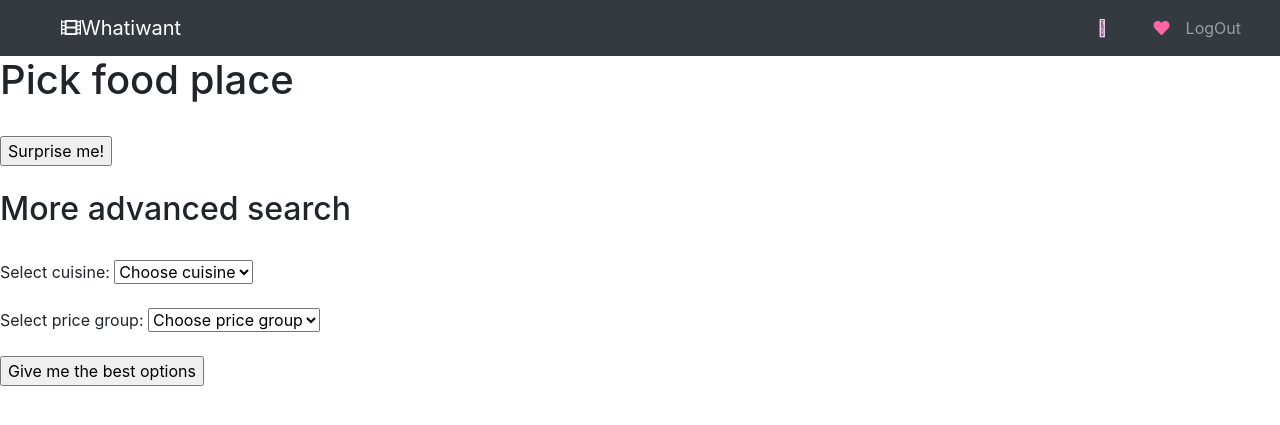
After one commit to Kseniashhh/my_project, a Flask app: page /pick_food in a window 1280 px wide. The commit adds this page. Shown: the top 425 px of the page. Run offline with Flask 2, Linux system fonts and the light colour scheme; the visitor is signed in with stand-in values (Sample User, id 1); some libraries are stand-ins or nearby versions.

Commit message:
Start working on my account and yelp

```diff
--- /dev/null
+++ b/API_funcs.py
@@ -0,0 +1,123 @@
+import argparse
+import json
+import pprint
+import requests
+import sys
+import urllib
+
+from urllib.error import HTTPError
+from urllib.parse import quote
+from urllib.parse import urlencode
+
+API_KEY = os.environ['YELP_API_KEY']
+
+API_HOST = 'https://api.yelp.com'
+SEARCH_PATH = '/v3/businesses/search'
+BUSINESS_PATH = '/v3/businesses/'
+# DEFAULT_TERM = 'dinner'
+DEFAULT_LOCATION = 'San Francisco, CA'
+SEARCH_LIMIT = 3
+
+
+
+def request(host, path, api_key, url_params=None):
+    """Given your API_KEY, send a GET request to the API.
+    Args:
+        host (str): The domain host of the API.
+        path (str): The path of the API after the domain.
+        API_KEY (str): Your API Key.
+        url_params (dict): An optional set of query parameters in the request.
+    Returns:
+        dict: The JSON response from the request.
+    Raises:
+        HTTPError: An error occurs from the HTTP request.
+    """
+    url_params = url_params or {}
+    url = '{0}{1}'.format(host, quote(path.encode('utf8')))
+    headers = {
+        'Authorization': 'Bearer %s' % api_key,
+    }
+
+    print(u'Querying {0} ...'.format(url))
+
+    response = requests.request('GET', url, headers=headers, params=url_params)
+
+    return response.json()
+
+
+def search(api_key, term, price):
+    """Query the Search API by a search term and location.
+    Args:
+        term (str): The search term passed to the API.
+        location (str): The search location passed to the API.
+    Returns:
+        dict: The JSON response from the request.
+    """
+
+    url_params = {
+        'term': term.replace(' ', '+'),
+        'price': location.replace(' ', '+'),
+        'limit': SEARCH_LIMIT
+    }
+    print(url_params)
+    return request(API_HOST, SEARCH_PATH, API_KEY, url_params=url_params)
+
+
+def get_business(api_key, business_id):
+    """Query the Business API by a business ID.
+    Args:
+        business_id (str): The ID of the business to query.
+    Returns:
+        dict: The JSON response from the request.
+    """
+    business_path = BUSINESS_PATH + business_id
+
+    return request(API_HOST, business_path, API_KEY)
+
+
+def query_api(term, location):
+    """Queries the API by the input values from the user.
+    Args:
+        term (str): The search term to query.
+        location (str): The location of the business to query.
+    """
+    response = search(API_KEY, term, location)
+
+    businesses = response.get('businesses')
+
+    if not businesses:
+        print(u'No businesses for {0} in {1} found.'.format(term, location))
+        return
+
+    business_id = businesses[0]['id']
+
+    print(u'{0} businesses found, querying business info ' \
+        'for the top result "{1}" ...'.format(
+            len(businesses), business_id))
+    response = get_business(API_KEY, business_id)
+
+    print(u'Result for business "{0}" found:'.format(business_id))
+    pprint.pprint(response, indent=2)
+
+
+def main():
+    parser = argparse.ArgumentParser()
+
+    parser.add_argument('-q', '--term', dest='term', default=DEFAULT_TERM,
+                        type=str, help='Search term (default: %(default)s)')
+    parser.add_argument('-l', '--location', dest='location',
+                        default=DEFAULT_LOCATION, type=str,
+                        help='Search location (default: %(default)s)')
+
+    input_values = parser.parse_args()
+
+    try:
+        query_api(input_values.term, input_values.location)
+    except HTTPError as error:
+        sys.exit(
+            'Encountered HTTP error {0} on {1}:\n {2}\nAbort program.'.format(
+                error.code,
+                error.url,
+                error.read(),
+            )
+        )
--- a/server.py
+++ b/server.py
@@ -3,6 +3,7 @@ from jinja2 import StrictUndefined
 import os
 
 from flask import Flask
+
 from flask_debugtoolbar import DebugToolbarExtension
 
 from model import connect_to_db, db
@@ -20,7 +21,7 @@ import random
 
 import json
 
-import guidebox
+import API_funcs as ap
 
 from datetime import datetime
 
@@ -33,14 +34,14 @@ from urllib.parse import urlencode
 # guidebox.api_key = os.environ['GUIDEBOX_TRIAL_KEY']
 # guidebox.region = "US"
 
-API_KEY = os.environ['YELP_API_KEY']
+# API_KEY = os.environ['YELP_API_KEY']
 
-API_HOST = 'https://api.yelp.com'
-SEARCH_PATH = '/v3/businesses/search'
-BUSINESS_PATH = '/v3/businesses/'
-DEFAULT_TERM = 'dinner'
-DEFAULT_LOCATION = 'San Francisco, CA'
-SEARCH_LIMIT = 3
+# API_HOST = 'https://api.yelp.com'
+# SEARCH_PATH = '/v3/businesses/search'
+# BUSINESS_PATH = '/v3/businesses/'
+# # DEFAULT_TERM = 'dinner'
+# DEFAULT_LOCATION = 'San Francisco, CA'
+# SEARCH_LIMIT = 3
 
 
 app = Flask(__name__)
@@ -194,7 +195,21 @@ def user_login():
 
 
 
+####################################################################
 
+
+@app.route("/my_account")
+def show_my_account():
+    """ Rendering my account"""
+
+    current_user = User.get(user_id = session["user"])
+
+    num_movie = MovieList.query.filter_by(user_id=session,interested=1).count()
+    print(num_foods)
+    num_foods = 0
+
+
+    return render_template("my_account.html", user=current_user, mov_count=num_movie, food_count=num_foods)
 
 ####################################################################
 
@@ -309,38 +324,55 @@ def show_more():
 
 @app.route("/foods")
 def display_food():
-    """ Display three places on page """
+    """ Display three food places on page """
 
+    what_type = request.args.get("type")
+
+    mov_list = get_food(what_type)
+
+    return render_template("your_food.html", foods = food_list, type=what_type)
+
+
+
+
+def get_food(what_type):
+    """ Get the list of 3 food places"""
 
     food_list = []
     i=0
-
-    what_type = request.args.get("type")
 
 
     if what_type == "random":
 
         while i < 3 :
             random_id = random.choice(range(1,45001))
-            food_path = BUSINESS_PATH + random_id
-            food_request = request(API_HOST, business_path, API_KEY)
-            print (food_request)
-
-            movie_list.append(food_request)
-            i +=1
+            movie = Movie.query.get(random_id)
+            if movie.movie_id in session["seen"]:
+                continue
+            else:
+                movie_list.append(movie)
+                session["seen"].append(movie.movie_id)
+                i +=1
 
     elif what_type == "search":
-        food_type = request.args.get("type")
-        zipcode = request.args.get("zipcode")
-        response = search(API_KEY,)
-
-        for i in range(1,4):
-            movie_list.append(random.choice(show_allmovielist))
-            show_allmovielist.remove(random.choice(show_allmovielist))
+        cuisine = request.args.get("cuisine")
+        price = request.args.get("price")
+        show_allmovielist = db.session.query(Movie).join(GenresMovies).join(Genre).filter(Genre.gname == genre, Movie.released_at.like('{}%'.format(decade[:3])),).all()
+#add to the filter
+        while i < 3 :
+            mov = random.choice(show_allmovielist)
+            if mov.movie_id in session["seen"]:
+                show_allmovielist.remove(random.choice(show_allmovielist))
+                continue
+            else:
+                movie_list.append(mov)
+                session["seen"].append(mov.movie_id)
+                show_allmovielist.remove(random.choice(show_allmovielist))
+                i +=1
 
 
 
-    return render_template("your_movies.html", movies = movie_list)
+    return movie_list
 
 
 
--- a/static/site.css
+++ b/static/site.css
@@ -18,6 +18,11 @@ color: black;
 .top {
     size: 3px;
     color: #ff66a3;
+}
+
+.fa-user-alt {
+    size: 3px;
+    color: #F6CEF5;
 }
 
 .navbar{
--- a/templates/base.html
+++ b/templates/base.html
@@ -16,6 +16,9 @@
       <a class="navbar-brand  mr-auto" href="/"><i class="fas fa-film"></i>Whatiwant</a>
         <ul class="navbar-nav navbar-right">
           {% if session.get('user') != None %}
+           <li class="nav-item">
+              <a class="nav-link" href="/my_account"><i class="fal fa-user-alt"></i></a>
+            </li>
             <li class="nav-item">
               <a class="nav-link" href="/wishlist"><i class="fas fa-heart top"></i></a>
             </li>
--- a/templates/homepage.html
+++ b/templates/homepage.html
@@ -87,7 +87,8 @@
 
 
 
-<a href="/pick_movie"> pick your movie here </a>
+<a href="/pick_movie"> pick your movie here </a><br><br>
+<a href="/pick_food"> pick your food here </a>
 
 <!-- <script src="/static/popups.js"></script>
  -->
--- /dev/null
+++ b/templates/pick_food.html
@@ -0,0 +1,35 @@
+{% extends 'base.html' %}
+{% block content %}
+
+<h1>Pick food place</h1><br>
+
+
+<form action = "/foods" id="random">
+    <input type="submit" value="Surprise me!"> <br>
+    <input type="text" name="type" value= "random" hidden>
+</form>
+<br>
+<h2> More advanced search </h2><br>
+<form action = '/foods' id="search">
+    <input type="text" name="type" value= "search" hidden>
+
+    Select cuisine: <select name="cuisine">
+        <option selected disabled>Choose cuisine</option>
+        <option value="Mediterranean">Mediterranean</option>
+        <option value="Chinese">Chinese</option>
+        <option value="Italian">Italian</option>
+        <option value="French">French</option>
+        <option value="American">American</option></select><br><br>
+    Select price group: <select name="decade">
+        <option selected disabled>Choose price group</option>
+        <option value="$$$$">$$$$</option>
+        <option value="$$$">$$$</option>
+        <option value="$$">$$</option>
+        <option value="$">$</option>
+    </select><br><br>
+
+    <input type="submit" value="Give me the best options"> <br>
+
+</form>
+
+{% endblock %}
```
Also changed, not shown: templates/my_account.html (added, +22 -0 lines), templates/your_food.html (added, +38 -0 lines), 2 other files. Lines whose indentation alone changed are shown as unchanged.
